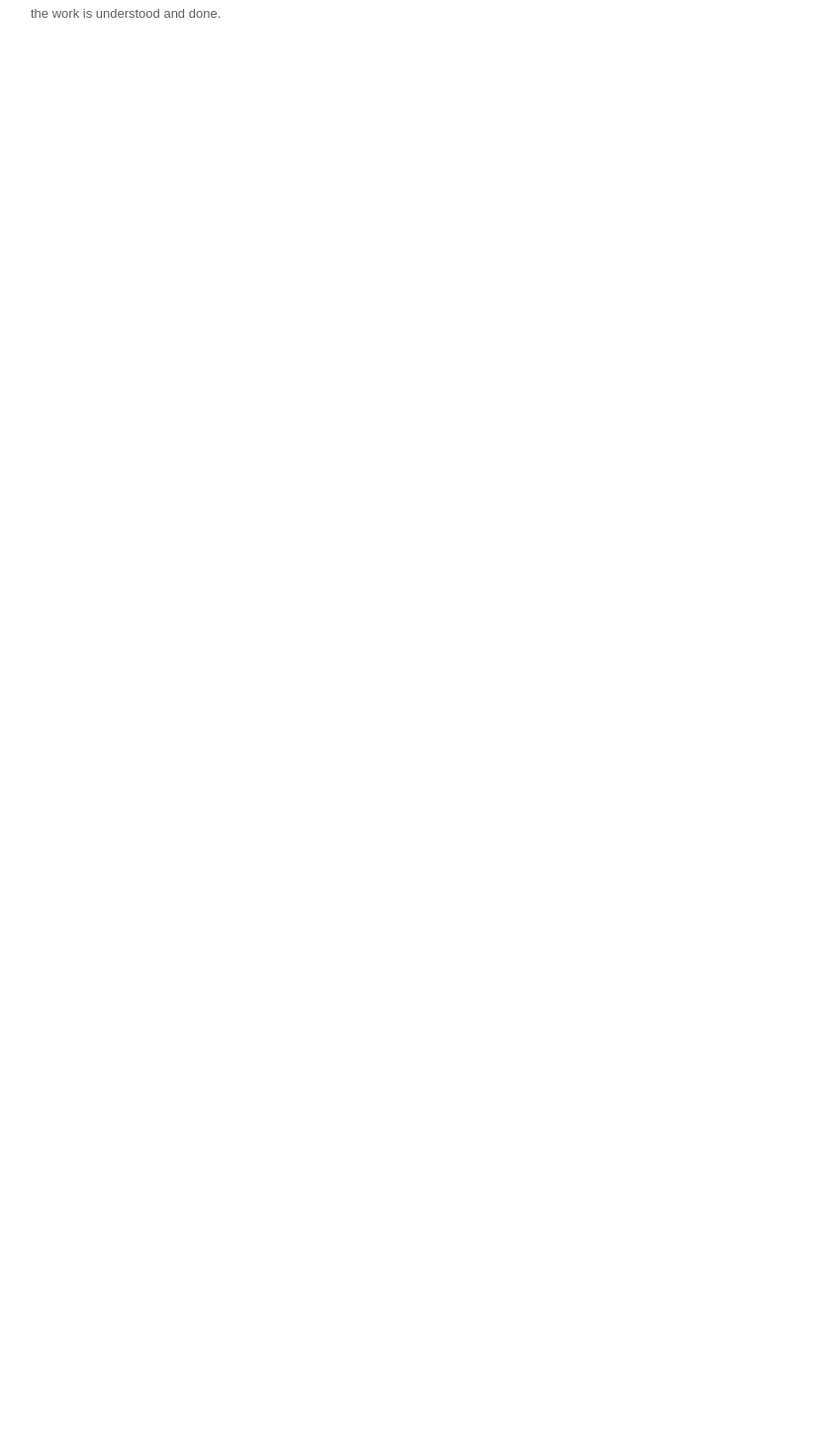
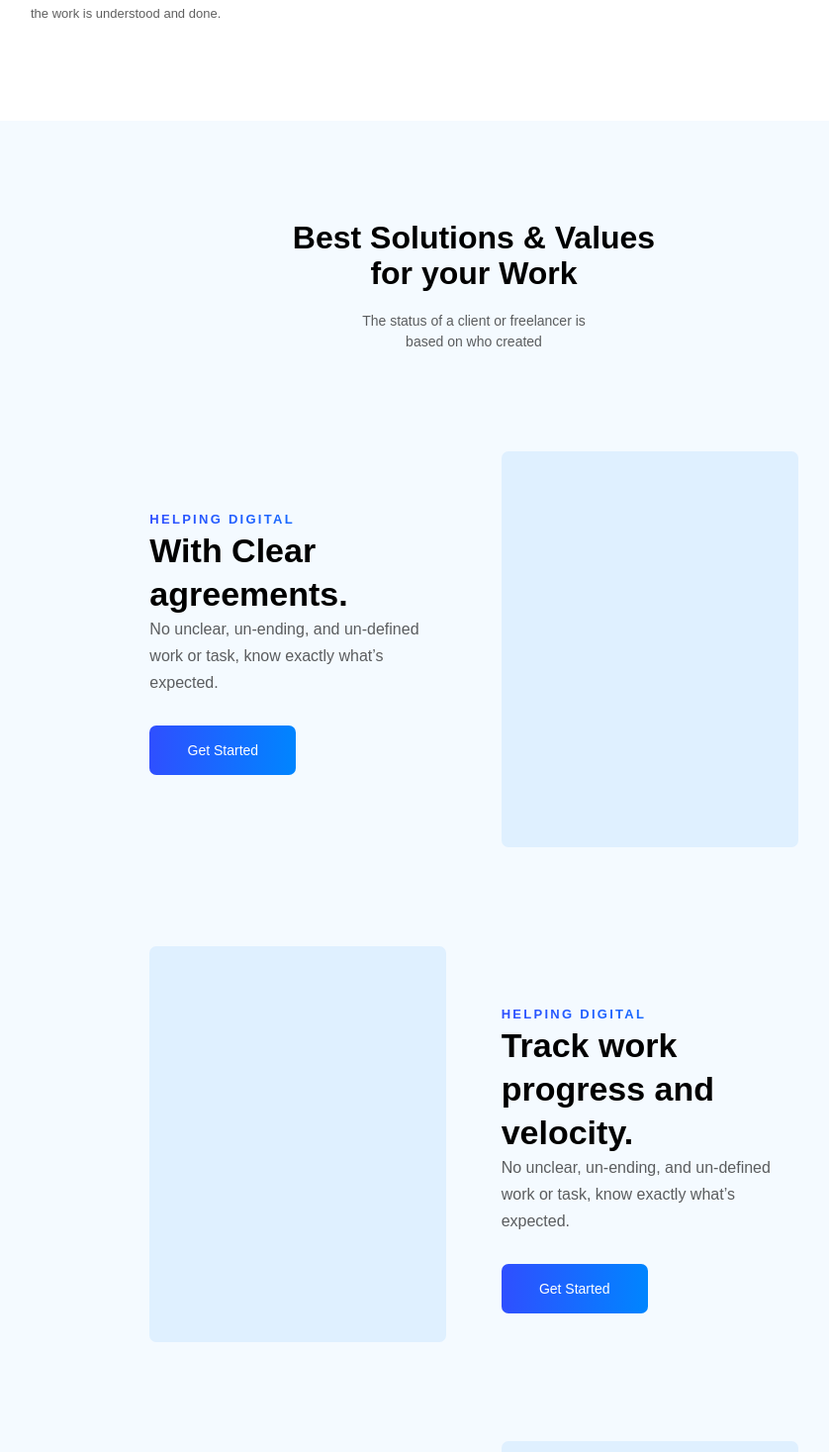
Before and after one commit to kennyjosef/smarg, a React (Create React App) app: page / in a window 1280 px wide. Shown: the part 1043-2510 px from the top of the page at 99% size, without its empty margins (161-999 px from the left). Before the commit the page ends 1068 px from the top, so only its background shows below. Built offline with nearby package versions, Linux system fonts and the light colour scheme.

Commit message:
worked on the homepage

```diff
--- a/src/App.js
+++ b/src/App.js
@@ -1,4 +1,5 @@
 import { Route, Routes } from "react-router-dom";
+import Footer from "./Components/Footer/Footer";
 import Navbar from "./Components/Navbar/Navbar";
 import About from "./Pages/AboutPage/About";
 import Home from "./Pages/HomePage/Home";
@@ -14,6 +15,7 @@ function App() {
         <Route path="about" element={<About/>}/>
         <Route path="testimonial" element={<Testimonial/>}/>
       </Routes>
+      <Footer/>
 
     </div>
   );
--- /dev/null
+++ b/src/Components/Footer/Footer.css
@@ -0,0 +1,36 @@
+.footer{
+    width: 90%;
+    margin: auto;
+    display: flex;
+    margin-top: 100px;
+    margin-bottom: 100px;
+}
+.item{
+    width: 50%;
+    display: flex;
+    justify-content: space-around;
+}
+.item h4{
+    font-style: normal;
+    font-weight: 600;
+    font-size: 18px;
+    line-height: 23px;
+    font-family: sans-serif;
+    color: #000000;
+    padding-bottom: 10px;
+
+}
+.item p{
+    font-style: normal;
+    font-weight: 400;
+    font-size: 12px;
+    line-height: 23px;
+    font-family: sans-serif;
+    color: rgba(0, 0, 0, 0.63);
+    padding-bottom: 15px;
+
+}
+.social{
+    display: flex;
+    justify-content: space-between;
+}
--- /dev/null
+++ b/src/Components/Footer/Footer.js
@@ -0,0 +1,54 @@
+import React from 'react'
+import { Link } from 'react-router-dom'
+import Logo6 from '../../Assests/logo.svg'
+import Logo7 from '../../Assests/facebook.png'
+import Logo8 from '../../Assests/instagram.png'
+import Logo9 from '../../Assests/tweet.png'
+import './Footer.css'
+
+const Footer = () => {
+  return (
+    <div className='footer'>
+        <div className='item item1'>
+            <div>
+                <Link>
+                <img src={Logo6} alt="pic"/>
+                </Link>
+                <p>©2021 Smarg Inc.</p>
+                <p>All Right Reserved</p>
+                <div className='social'>
+                <img src={Logo7} alt="pic"/>
+                <img src={Logo8} alt="pic"/>
+                <img src={Logo9} alt="pic"/>
+                </div>
+
+            </div>
+            <div>
+                <h4>Usecases</h4>
+                <p>Contract creation</p>
+                <p>Contract Negotiation</p>
+                <p>Escrow Wallet</p>
+                <p>Task management</p>
+                <p>Service Integrations</p>
+            </div>
+        </div>
+        <div className='item item2'>
+            <div>
+                <h4>People</h4>
+                <p>Developers</p>
+                <p>Freelancers</p>
+                <p>Clients</p>
+                <p>Product Manager</p>
+            </div>
+            <div>
+                <h4>People</h4>
+                <p>Terms of Services</p>
+                <p>Privacy Policy</p>
+                <p>Privacy Policy</p>
+            </div>
+        </div>
+    </div>
+  )
+}
+
+export default Footer
--- a/src/Components/Navbar/Navbar.css
+++ b/src/Components/Navbar/Navbar.css
@@ -81,15 +81,15 @@
         justify-content: space-around;
         background-color: #09005D;
         position: absolute;
-        top: 50px;
+        top: 70px;
         left: 0px;
-        width: 50%;
-        height: 70vh;
+        width: 100%;
+        height: 50vh;
         text-align: center;
         padding: 30px;
         transition: 0.3 all ease-in-out;
-        border-top-right-radius: 5px;
-        border-bottom-right-radius: 5px;
+        /* border-top-right-radius: 5px; */
+        /* border-bottom-right-radius: 5px; */
     }
     a{
         color: white;
--- /dev/null
+++ b/src/Components/Solution/Solution.js
@@ -0,0 +1,51 @@
+import React from 'react'
+import Button from '../Button/Button'
+import classes from './Solution.module.css'
+// import  './Solution.css'
+
+const Solution = () => {
+  return (
+    <div className={classes.solution}>
+        <div className={classes.container}>
+        <div className={classes.item1}>
+            <h3>Best Solutions & Values for your Work</h3>
+            <p>The status of a client or freelancer is based on who created</p>
+        </div>
+        <div className={classes.item2}>
+            <div className={classes.tank}>
+                <div className={classes.content}>
+                    <p className={classes.digi}>Helping digital</p>
+                    <h3 className={classes.great}>With Clear agreements.</h3>
+                    <p className={classes.sta}> No unclear, un-ending, and un-defined work or task, know exactly what’s expected.</p>
+                    <Button name="Get Started"/>
+                </div>
+                <div className={classes.content2}></div>
+            </div>
+            <div className={classes.tanks}>
+                <div className={classes.content2}></div>
+                <div className={classes.content}>
+                    <p className={classes.digi}>Helping digital</p>
+                    <h3 className={classes.great}>Track work progress and velocity.</h3>
+                    <p className={classes.sta}> No unclear, un-ending, and un-defined work or task, know exactly what’s expected.</p>
+                    <Button name="Get Started"/>
+
+                </div>
+            </div>
+            <div className={classes.tank}>
+                <div className={classes.content}>
+                    <p className={classes.digi}>Helping digital</p>
+                    <h3 className={classes.great}>Clients and freelancers money secured.</h3>
+                    <p className={classes.sta}> Before work starts, payment is made into the contract. Money is only released when work has been done and approved.</p>
+                    <Button name="Get Started"/>
+
+                </div>
+                <div className={classes.content2}></div>
+            </div>
+        </div>
+        </div>
+
+    </div>
+  )
+}
+
+export default Solution
--- /dev/null
+++ b/src/Components/Solution/Solution.module.css
@@ -0,0 +1,147 @@
+.solution{
+    background: #F4FAFF;
+    width: 100%;
+
+}
+.container{
+    width: 80%;
+    margin: auto;
+}
+.item1{
+    text-align: center;
+}
+.item1 h3{
+    padding-top: 100px;
+    width: 400px;
+    margin: auto;
+    font-family: sans-serif;
+    font-style: normal;
+    font-weight: 900;
+    font-size: 32px;
+    line-height: 36px;
+    text-align: center;
+    color: #000000;
+
+}
+.item1 p{
+    width: 250px;
+    margin: auto;
+    padding-top: 20px;
+    font-style: normal;
+    font-weight: 400;
+    font-size: 14px;
+    line-height: 21px;
+    text-align: center;
+    font-family: sans-serif;
+    color: rgba(0, 0, 0, 0.63);
+
+
+}
+.tank{
+    display: flex;
+    justify-content: space-between;
+    width: 80%;
+    margin: auto;
+    margin-top: 100px;
+}
+.tanks{
+    display: flex;
+    justify-content: space-between;
+    width: 80%;
+    margin: auto;
+    margin-top: 100px;
+}
+.content{
+    width: 300px;
+    /* border: 1px solid rebeccapurple; */
+    /* padding: 80px 0px 0px 80px; */
+}
+.digi{
+    font-family: sans-serif;
+    padding-top: 60px;
+    font-style: normal;
+    font-weight: 600;
+    font-size: 13px;
+    line-height: 139.2%;
+    letter-spacing: 0.175em;
+    text-transform: uppercase;
+    background: linear-gradient(92.21deg, #2F4FFF 0.53%, #0085FF 99.3%);
+    -webkit-background-clip: text;
+    -webkit-text-fill-color: transparent;
+    background-clip: text;
+
+}
+.great{
+    font-family: sans-serif;
+    font-style: normal;
+    font-weight: 700;
+    font-size: 34px;
+    line-height: 44px;
+    color: #000000;
+    /* margin-top: 13px; */
+
+}
+.sta{
+    font-family: sans-serif;
+    font-style: normal;
+    font-weight: 400;
+    font-size: 16px;
+    line-height: 27px;
+    color: rgba(0, 0, 0, 0.63);
+    margin-bottom: 30px;
+    /* margin-top: 24px; */
+
+}
+.item2{
+    /* border: 1px solid red; */
+    width: 80%;
+    margin: auto;
+    display: flex;
+    flex-direction: column;
+    justify-content: space-around;
+    padding-bottom: 120px;
+}
+.content2{
+    width: 300px;
+    height: 400px;
+    background: #DFF0FF;
+    border-radius: 7px;
+}
+@media screen and (max-width:768px) {
+    .container{
+        width: 100%;
+    }
+    .item1{
+        width: 100%;
+    }
+    .item1 h3{
+        padding-top: 20px;
+    }
+    .item2{
+        padding-bottom: 40px;
+        width: 100%;
+    }
+
+    .tank{
+        width: 100%;
+        flex-direction: column;
+        margin-top: 30px;
+        border: 1px solid red;
+    }
+    .content{
+        width: 80%;
+        margin: auto;
+        margin-bottom: 20px;
+    }
+    .content2{
+        width: 80%;
+        margin: auto;
+    }
+    .tanks{
+        width: 100%;
+        flex-direction: column-reverse;
+        margin-top: 30px;
+        border: 1px solid red;
+    }
+
+}
--- a/src/Pages/HomePage/Home.css
+++ b/src/Pages/HomePage/Home.css
@@ -28,6 +28,7 @@
     margin: auto;
     display: flex;
     justify-content: space-between;
+    margin-bottom: 100px;
 }
 @media screen and (max-width:768px) {
     .for-cards{
--- a/src/Pages/HomePage/Home.js
+++ b/src/Pages/HomePage/Home.js
@@ -5,6 +5,7 @@ import Logo2 from '../../Assests/colors.png'
 import './Home.css'
 import Cards from '../../Components/Cards/Cards'
 import Help from '../../Components/Help/Help'
+import Solution from '../../Components/Solution/Solution'
 
 const Home = () => {
   const cardData= [
@@ -41,6 +42,9 @@ const Home = () => {
           ))
         }
       </div>
+      <div className='for-solution'>
+        <Solution/>
+      </div>
     </div>
   )
 }
```
